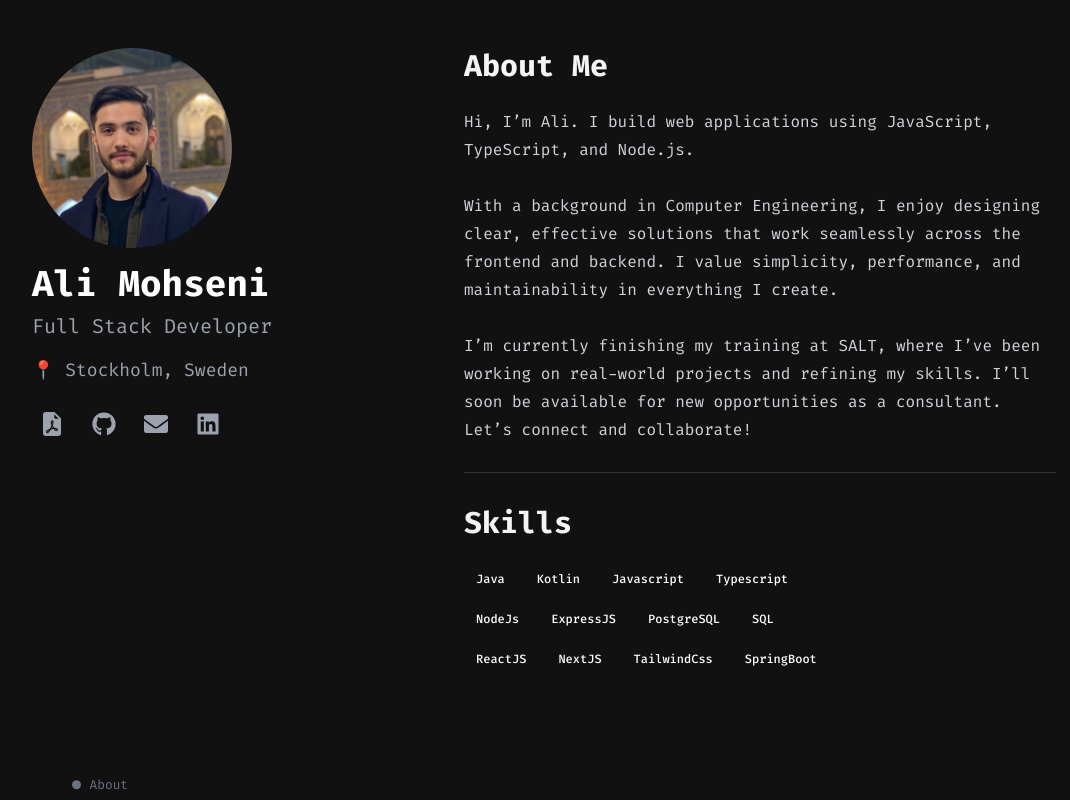
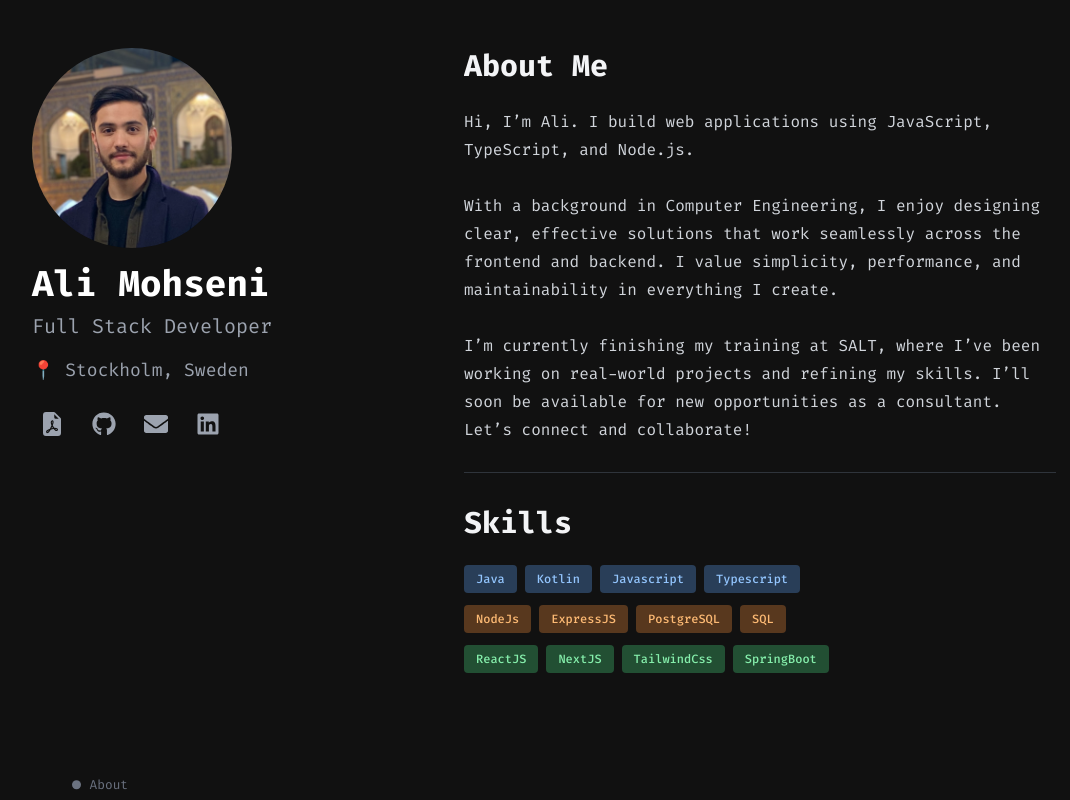
Before and after one commit to alimohseni99/portfolio, a Next.js app: page / in a window 1280 px wide. Shown: the whole page, without its empty margins (96-1166 px from the left). Built offline with nearby package versions, Linux system fonts and the light colour scheme.

Commit message:
updated skills where color was not showing

```diff
--- a/src/skils/skills.tsx
+++ b/src/skils/skills.tsx
@@ -7,29 +7,33 @@ export default function skills() {
   const skillsCategory = [
     {
       name: "Languages",
-      color: "blue",
+      bgColor: "bg-blue-400",
+      textColor: "text-blue-300",
       items: skills.Languages,
     },
     {
       name: "Backend",
-      color: "orange",
+      bgColor: "bg-orange-400",
+      textColor: "text-orange-300",
       items: skills.Backend,
     },
     {
       name: "FrameWork",
-      color: "green",
+      bgColor: "bg-green-400",
+      textColor: "text-green-300",
       items: skills.FrameWork,
     },
   ];
+
   return (
     <div>
       <h2 className="text-3xl font-bold mb-6 text-gray-100">Skills</h2>
-      {skillsCategory.map(({ name, color, items }) => (
+      {skillsCategory.map(({ name, bgColor, items, textColor }) => (
         <div key={name} className="flex flex-wrap mb-1">
           {items.map((item, index) => (
             <div
               key={index}
-              className={`bg-${color}-400 bg-opacity-30 px-3 py-1.5 text-xs font-medium text-${color}-200 mr-2 mb-2 rounded`}
+              className={`${bgColor} bg-opacity-30 px-3 py-1.5 text-xs font-medium ${textColor} mr-2 mb-2 rounded`}
             >
               {item}
             </div>
```
